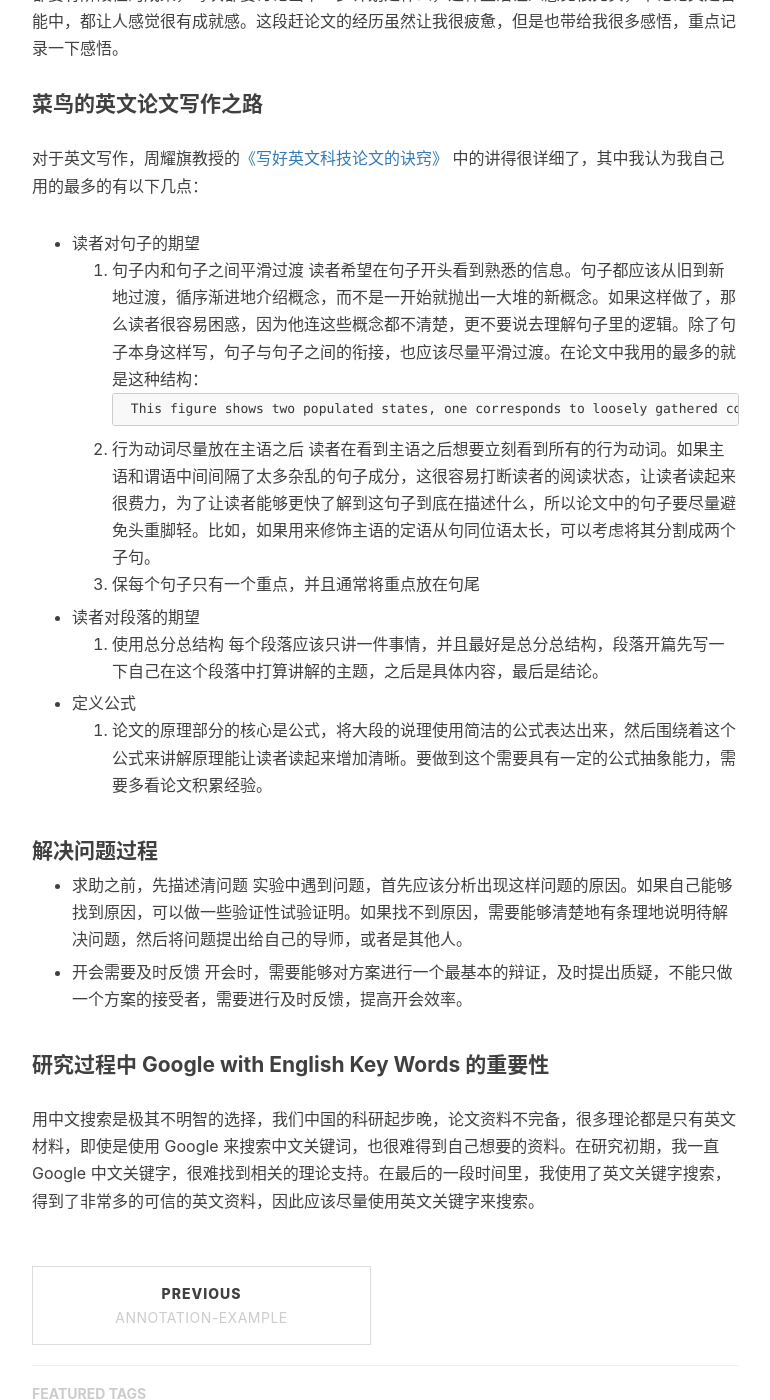
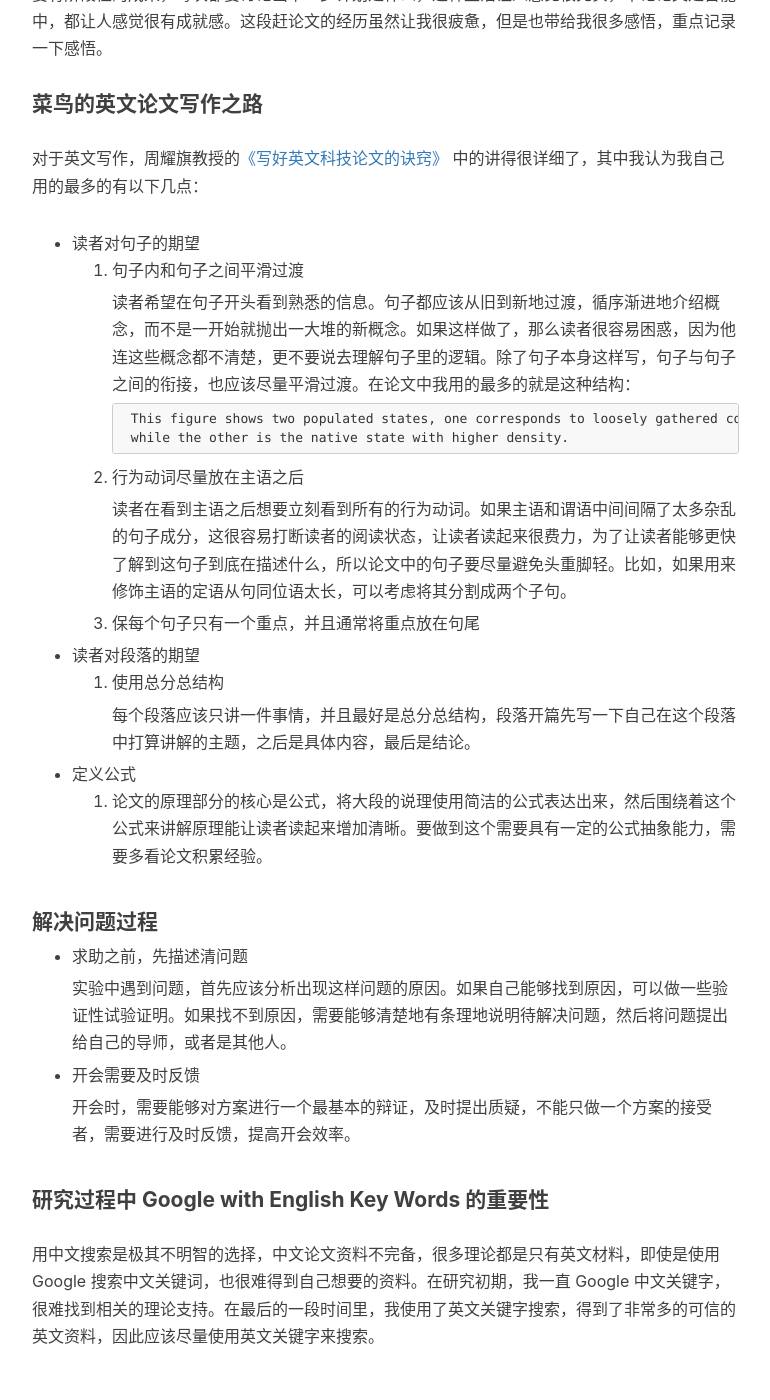
Before and after one commit to shihunyewu/shihunyewu.github.io, a Jekyll site: the page built from _posts/2018-08-03-Paper-Deadline.md, in a window 1280 px wide and 1400 px high, scrolled down 765 px. Shown: the whole window, without its empty margins (233-1003 px from the left). Built offline with Jekyll 4.4.1, drawn with Linux system fonts in a browser that asks for light colours; nearby versions of some CDN libraries; comment, search, counter and statistics services are not loaded; some of the changed text lies outside the part shown.

Commit message:
修改格式

````diff
--- a/_posts/2018-08-03-Paper-Deadline.md
+++ b/_posts/2018-08-03-Paper-Deadline.md
@@ -21,15 +21,19 @@ tags:
 
 * 读者对句子的期望
 	1. 句子内和句子之间平滑过渡
+
 		读者希望在句子开头看到熟悉的信息。句子都应该从旧到新地过渡，循序渐进地介绍概念，而不是一开始就抛出一大堆的新概念。如果这样做了，那么读者很容易困惑，因为他连这些概念都不清楚，更不要说去理解句子里的逻辑。除了句子本身这样写，句子与句子之间的衔接，也应该尽量平滑过渡。在论文中我用的最多的就是这种结构：
 	```code
-		This figure shows two populated states, one corresponds to loosely gathered coil states while the other is the native state with higher density
+		This figure shows two populated states, one corresponds to loosely gathered coil states,
+        while the other is the native state with higher density.
 	```
 	2. 行为动词尽量放在主语之后
+
 		读者在看到主语之后想要立刻看到所有的行为动词。如果主语和谓语中间间隔了太多杂乱的句子成分，这很容易打断读者的阅读状态，让读者读起来很费力，为了让读者能够更快了解到这句子到底在描述什么，所以论文中的句子要尽量避免头重脚轻。比如，如果用来修饰主语的定语从句同位语太长，可以考虑将其分割成两个子句。
 	3. 保每个句子只有一个重点，并且通常将重点放在句尾
 * 读者对段落的期望
 	1. 使用总分总结构
+
 		每个段落应该只讲一件事情，并且最好是总分总结构，段落开篇先写一下自己在这个段落中打算讲解的主题，之后是具体内容，最后是结论。
 * 定义公式
 	1. 论文的原理部分的核心是公式，将大段的说理使用简洁的公式表达出来，然后围绕着这个公式来讲解原理能让读者读起来增加清晰。要做到这个需要具有一定的公式抽象能力，需要多看论文积累经验。
@@ -37,11 +41,13 @@ tags:
 #### 解决问题过程
 
 * 求助之前，先描述清问题
+
 	实验中遇到问题，首先应该分析出现这样问题的原因。如果自己能够找到原因，可以做一些验证性试验证明。如果找不到原因，需要能够清楚地有条理地说明待解决问题，然后将问题提出给自己的导师，或者是其他人。
 
 * 开会需要及时反馈
+
 	开会时，需要能够对方案进行一个最基本的辩证，及时提出质疑，不能只做一个方案的接受者，需要进行及时反馈，提高开会效率。
 
 #### 研究过程中 Google with English Key Words 的重要性
 
-用中文搜索是极其不明智的选择，我们中国的科研起步晚，论文资料不完备，很多理论都是只有英文材料，即使是使用 Google 来搜索中文关键词，也很难得到自己想要的资料。在研究初期，我一直 Google 中文关键字，很难找到相关的理论支持。在最后的一段时间里，我使用了英文关键字搜索，得到了非常多的可信的英文资料，因此应该尽量使用英文关键字来搜索。
+用中文搜索是极其不明智的选择，中文论文资料不完备，很多理论都是只有英文材料，即使是使用 Google 搜索中文关键词，也很难得到自己想要的资料。在研究初期，我一直 Google 中文关键字，很难找到相关的理论支持。在最后的一段时间里，我使用了英文关键字搜索，得到了非常多的可信的英文资料，因此应该尽量使用英文关键字来搜索。
````
Also changed, not shown: other parts of _posts/2018-08-03-Paper-Deadline.md (+1 -1 lines).
